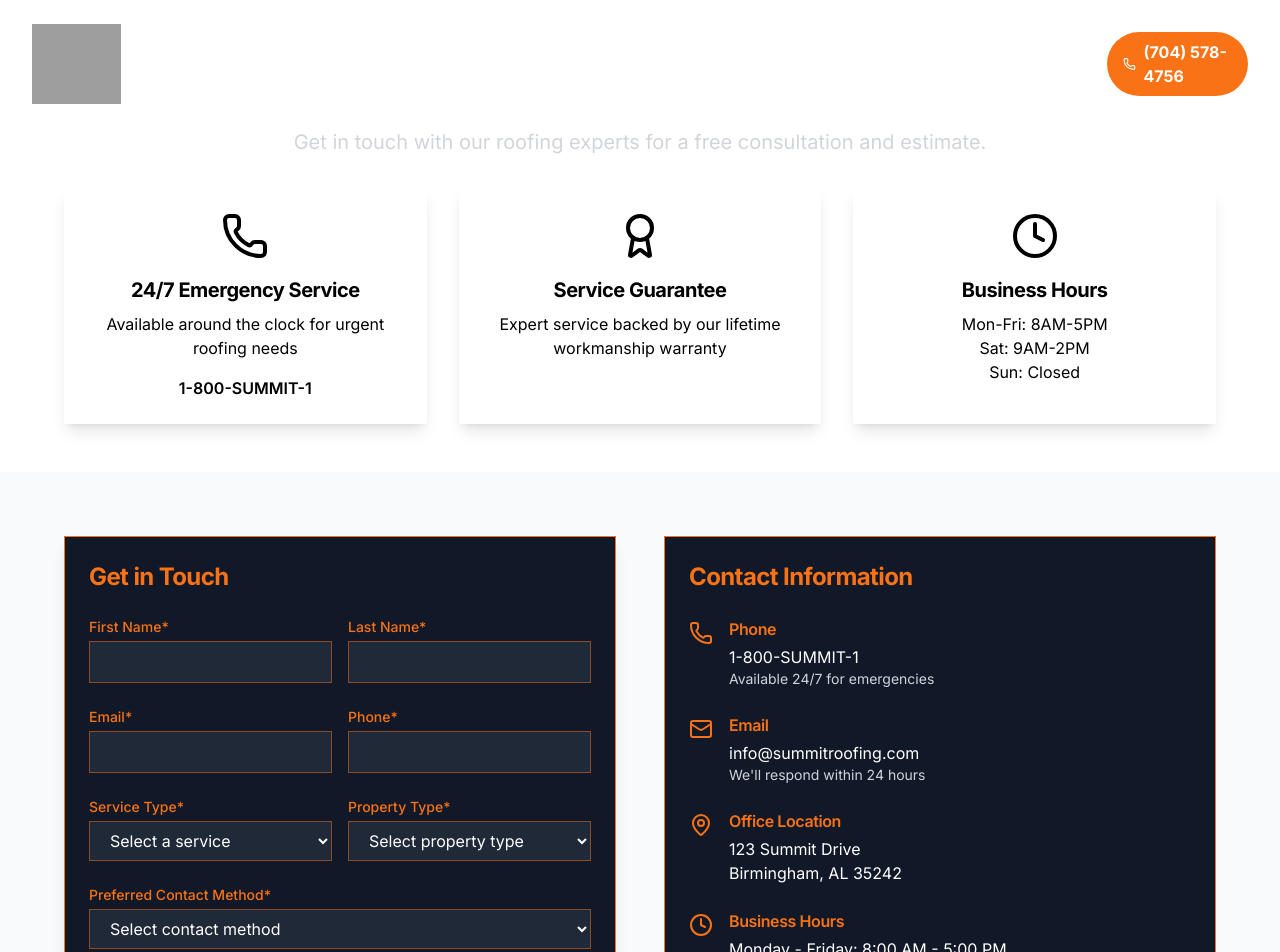
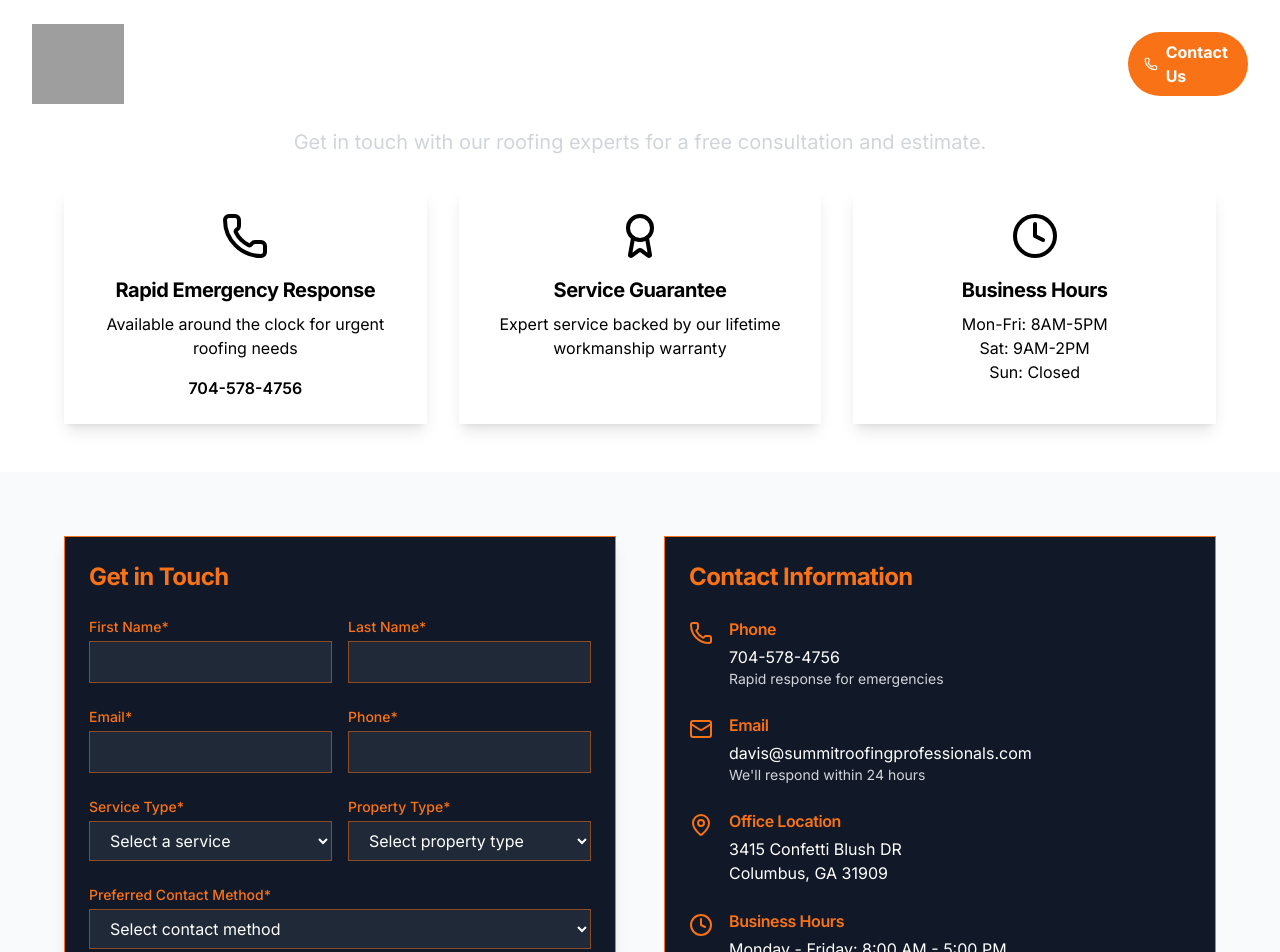
Before and after one commit to Hash0utlaw/sr, a Next.js app: page /contact in a window 1280 px wide. Shown: the top 952 px of the page. Built offline with nearby package versions, Linux system fonts and the light colour scheme; grey boxes are pictures that could not be loaded.

Commit message:
changed emergency info

```diff
--- a/app/commercial/page.tsx
+++ b/app/commercial/page.tsx
@@ -78,7 +78,7 @@ export default function CommercialRoofing() {
               <li>Energy-efficient roofing options</li>
               <li>Minimal business disruption</li>
               <li>Comprehensive warranties</li>
-              <li>24/7 emergency services</li>
+              <li>Rapid emergency services</li>
             </ul>
           </div>
           <div className="animate-fade-in-right relative h-[400px]">
--- a/app/commercial/storm-damage/page.tsx
+++ b/app/commercial/storm-damage/page.tsx
@@ -27,7 +27,7 @@ export default function StormDamagePage() {
               {[
                 {
                   icon: CloudLightning,
-                  title: "24/7 Response",
+                  title: "Rapid Response",
                   description: "Immediate emergency service",
                 },
                 {
--- a/app/contact/page.tsx
+++ b/app/contact/page.tsx
@@ -29,16 +29,16 @@ export default function ContactPage() {
             <div className="bg-white rounded-lg shadow-lg p-6 text-center">
               <Phone className="w-12 h-12 text-primary mx-auto mb-4" />
               <h3 className="text-xl font-bold text-secondary mb-2">
-                24/7 Emergency Service
+                Rapid Emergency Response
               </h3>
               <p className="text-secondary-600 mb-4">
                 Available around the clock for urgent roofing needs
               </p>
               <a
-                href="tel:1-800-SUMMIT-1"
+                href="tel:704-578-4756"
                 className="text-primary font-semibold hover:text-primary-dark"
               >
-                1-800-SUMMIT-1
+                704-578-4756
               </a>
             </div>
 
--- a/app/emergency/page.tsx
+++ b/app/emergency/page.tsx
@@ -10,7 +10,7 @@ export default function EmergencyServices() {
       <NavBar />
       <ServiceHeader
         title="Emergency Roofing Services"
-        description="24/7 rapid response for urgent roofing needs"
+        description="Rapid response for urgent roofing needs"
         backgroundImage="/emergency/emergency.png"
       />
       <Section>
@@ -27,7 +27,7 @@ export default function EmergencyServices() {
             <h2 className="text-3xl font-bold">Fast, Reliable Emergency Roofing Solutions</h2>
             <p>When disaster strikes, Summit Roofing is here to help. Our emergency roofing services are designed to quickly address urgent issues and prevent further damage to your property.</p>
             <ul className="list-disc list-inside space-y-2">
-              <li>24/7 Emergency Response</li>
+              <li>Rapid Emergency Response</li>
               <li>Rapid Leak Repairs</li>
               <li>Storm Damage Mitigation</li>
               <li>Temporary Roofing Solutions</li>
--- a/components/ContactForm.tsx
+++ b/components/ContactForm.tsx
@@ -221,8 +221,8 @@ export default function ContactForm() {
             <Phone className="w-6 h-6 mt-1 flex-shrink-0 text-orange-500" />
             <div>
               <h3 className="font-semibold mb-1 text-orange-500">Phone</h3>
-              <p className="text-white">1-800-SUMMIT-1</p>
-              <p className="text-sm text-gray-300">Available 24/7 for emergencies</p>
+              <p className="text-white">704-578-4756</p>
+              <p className="text-sm text-gray-300">Rapid response for emergencies</p>
             </div>
           </div>
 
@@ -230,7 +230,7 @@ export default function ContactForm() {
             <Mail className="w-6 h-6 mt-1 flex-shrink-0 text-orange-500" />
             <div>
               <h3 className="font-semibold mb-1 text-orange-500">Email</h3>
-              <p className="text-white">info@summitroofing.com</p>
+              <p className="text-white">davis@summitroofingprofessionals.com</p>
               <p className="text-sm text-gray-300">We&apos;ll respond within 24 hours</p>
             </div>
           </div>
@@ -239,8 +239,8 @@ export default function ContactForm() {
             <MapPin className="w-6 h-6 mt-1 flex-shrink-0 text-orange-500" />
             <div>
               <h3 className="font-semibold mb-1 text-orange-500">Office Location</h3>
-              <p className="text-white">123 Summit Drive</p>
-              <p className="text-white">Birmingham, AL 35242</p>
+              <p className="text-white">3415 Confetti Blush DR</p>
+              <p className="text-white">Columbus, GA 31909</p>
             </div>
           </div>
 
--- a/components/footer.tsx
+++ b/components/footer.tsx
@@ -42,11 +42,6 @@ export function Footer() {
               <li>
                 <Link href="/financing" className="text-orange-300 hover:text-orange-500 transition-colors hover-lift">
                   Financing
-                </Link>
-              </li>
-              <li>
-                <Link href="/testimonials" className="text-orange-300 hover:text-orange-500 transition-colors hover-lift">
-                  Testimonials
                 </Link>
               </li>
               <li>
--- a/components/nav-bar.tsx
+++ b/components/nav-bar.tsx
@@ -65,7 +65,7 @@ export function NavBar() {
               className="bg-orange-500 text-white px-4 py-2 rounded-full hover:bg-orange-600 transition-colors duration-200 font-bold flex items-center space-x-2"
             >
               <Phone size={18} />
-              <span className="hidden xl:inline">(704) 578-4756</span>
+              <span className="hidden xl:inline">Contact Us</span>
             </a>
           </div>
 
```
